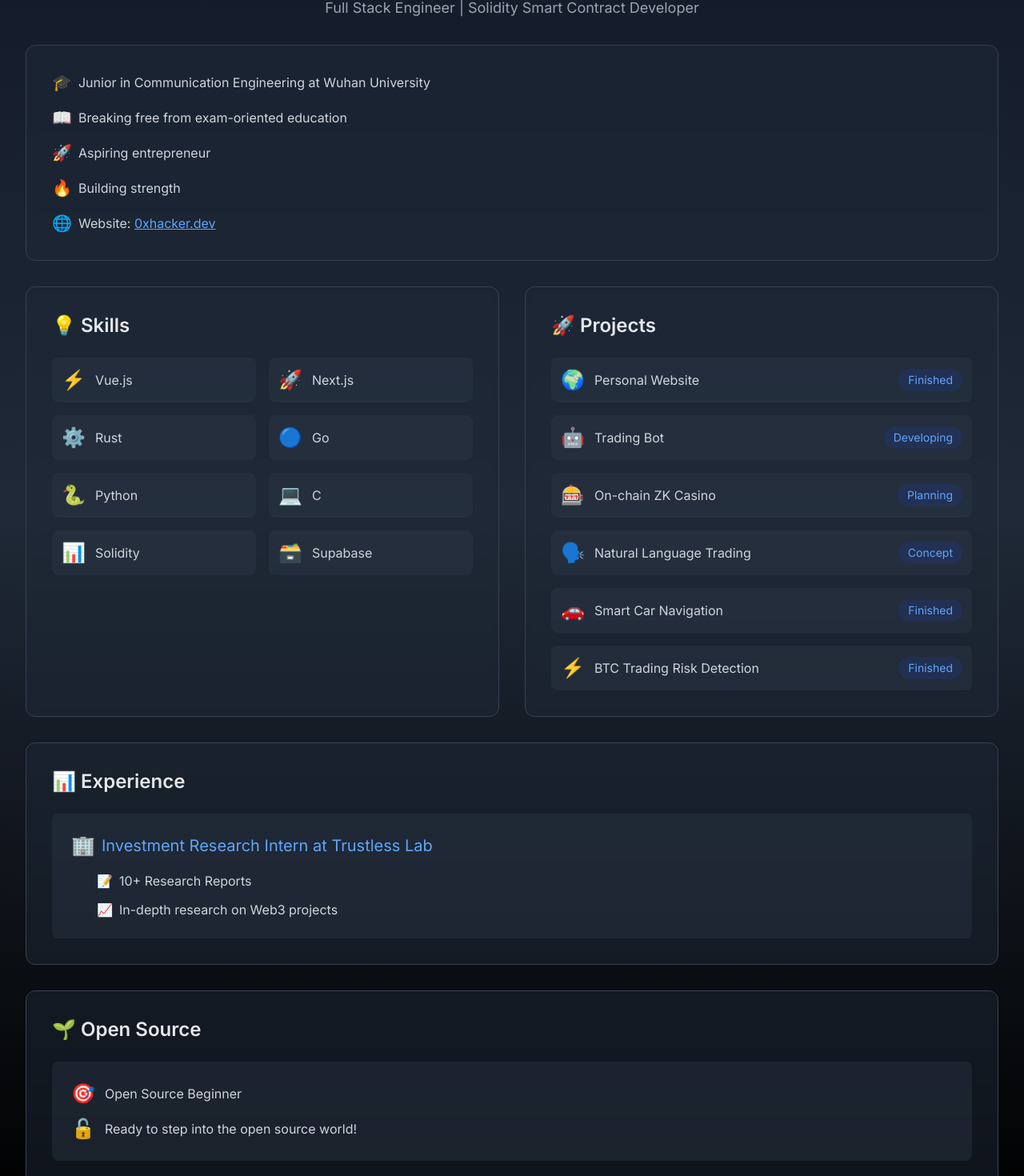
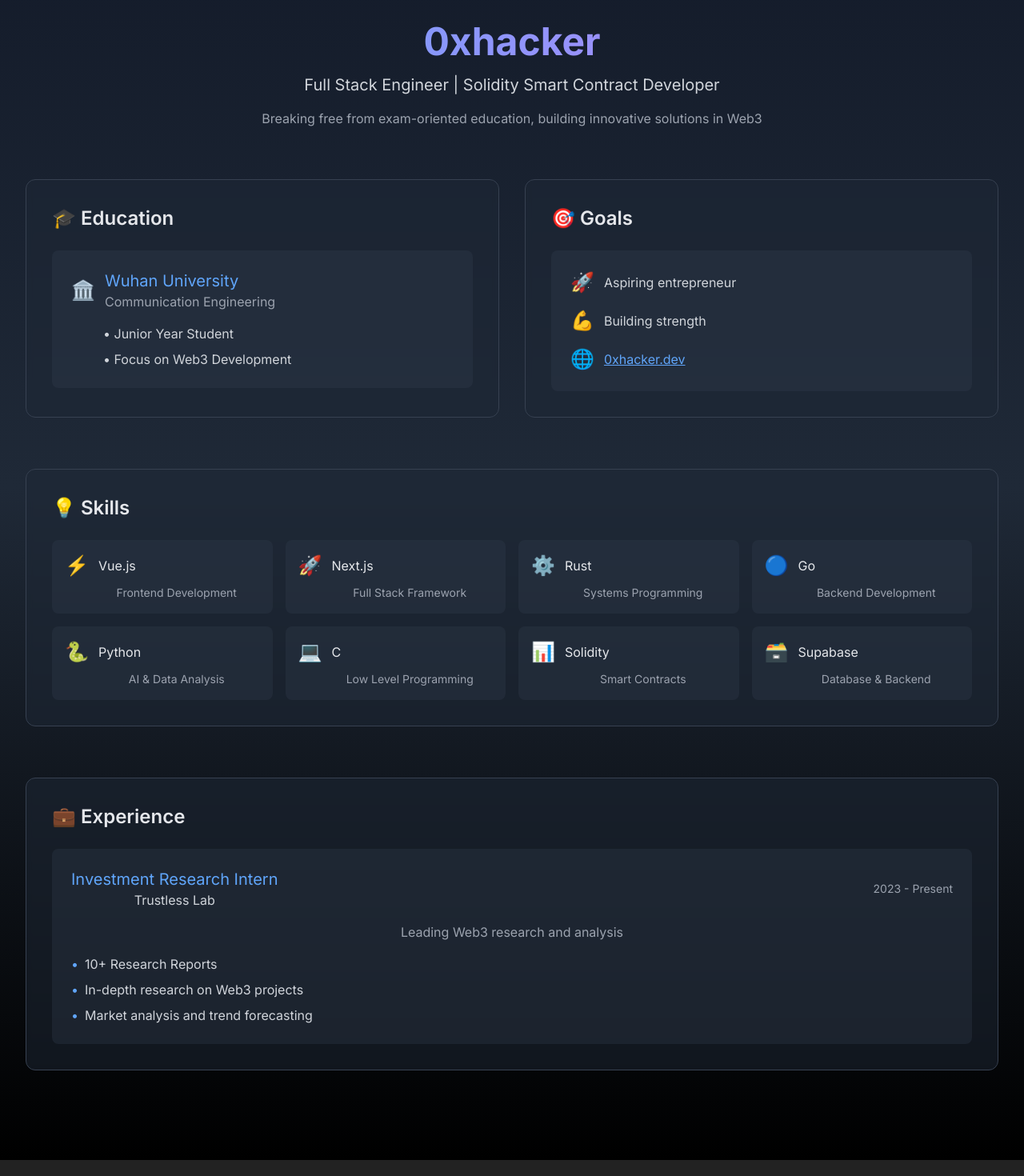
Before and after one commit to HappyFox001/Nice-Home, a Next.js app: page /succinct in a window 1280 px wide. Shown: the part 230-1700 px from the top of the page at 80% size. Built offline with nearby package versions, Linux system fonts and the light colour scheme.

Commit message:
feat:update succinct and blog

```diff
--- a/app/blog/page.tsx
+++ b/app/blog/page.tsx
@@ -3,10 +3,10 @@
 import { motion } from 'framer-motion'
 
 const stats = [
-  { label: 'Read', value: '3000k+' },
-  { label: 'Articles', value: '10+' },
-  { label: 'Industry', value: '5+' },
-  { label: 'Research', value: '10+' }
+  { label: 'Total Reads', value: '3000k+', icon: '👀' },
+  { label: 'Articles', value: '10+', icon: '📝' },
+  { label: 'Industries', value: '5+', icon: '🏢' },
+  { label: 'Research', value: '10+', icon: '🔍' }
 ]
 
 const reports = [
@@ -15,70 +15,126 @@
     description: '入选金色财经晚间推荐和金色精选',
     url: 'https://jinse.cn/blockchain/3692298.html',
     views: '1000k+',
-    date: '2024.07.22'
+    date: '2024.07.22',
+    tags: ['GameFi', '区块链游戏', '投资研究']
   },
   {
     title: '房间里的大象，探究 TON 生态的发展脉络与未来潜力',
     description: '第一篇投研，入选深潮精选',
     url: 'https://www.techflowpost.com/article/detail_18816.html',
     views: '100k+',
-    date: '2024.06.22'
+    date: '2024.06.22',
+    tags: ['TON', '生态研究', '深度分析']
   },
 ]
+
+const fadeInUp = {
+  hidden: { opacity: 0, y: 20 },
+  visible: {
+    opacity: 1,
+    y: 0,
+    transition: { duration: 0.6, ease: "easeOut" }
+  }
+}
 
 export default function BlogPage() {
   return (
     <div className="min-h-screen bg-gradient-to-b from-gray-900 via-gray-800 to-black p-8">
-      {/* 头部区域 */}
       <div className="max-w-7xl mx-auto pt-4">
-        <h1 className="text-4xl font-bold mb-4 bg-clip-text text-transparent bg-gradient-to-r from-blue-400 to-purple-400">
+        <motion.div
+          initial="hidden"
+          animate="visible"
+          variants={fadeInUp}
+          className="text-center py-20"
+        >
+          <h1 className="text-5xl font-bold mb-4 bg-clip-text text-transparent bg-gradient-to-r from-blue-400 to-purple-400">
             Web3 Research Insights
           </h1>
-        <p className="text-gray-300 text-lg mb-12">
-          Deep analysis of blockchain and Web3 ecosystems, providing industry insights and investment research
+
+          <div className="relative w-24 h-24 mx-auto mb-8">
+            <motion.div
+              animate={{
+                rotate: 360,
+              }}
+              transition={{
+                duration: 2,
+                repeat: Infinity,
+                ease: "linear"
+              }}
+              className="w-full h-full"
+            >
+              <div className="absolute inset-0 border-t-4 border-blue-400 rounded-full"></div>
+            </motion.div>
+          </div>
+
+          <p className="text-gray-300 text-xl mb-4">
+            深度解析区块链与Web3生态
+          </p>
+          <p className="text-gray-400 mb-16 max-w-2xl mx-auto">
+            为您提供前沿的行业洞察与投资研究
           </p>
 
           {/* 统计数据 */}
           <div className="grid grid-cols-2 md:grid-cols-4 gap-6 mb-16">
             {stats.map((stat) => (
-            <div
+              <motion.div
                 key={stat.label}
                 className="bg-gray-800/50 backdrop-blur-sm rounded-xl p-6 border border-gray-700 hover:border-gray-600 transition-all"
+                whileHover={{ scale: 1.02 }}
               >
+                <span className="text-3xl mb-2 block">{stat.icon}</span>
                 <div className="text-2xl font-bold text-blue-400">{stat.value}</div>
                 <div className="text-gray-400">{stat.label}</div>
-            </div>
+              </motion.div>
             ))}
           </div>
 
           {/* 研究报告列表 */}
-        <h2 className="text-2xl font-semibold mb-8 text-gray-200">Selected Research Reports</h2>
+          <div className="text-left">
+            <h2 className="text-2xl font-semibold mb-8 text-gray-200">精选研究报告</h2>
             <div className="grid gap-8">
               {reports.map((report) => (
                 <motion.div
                   key={report.title}
-              className="bg-gray-800/50 backdrop-blur-sm rounded-xl p-6 border border-gray-700 hover:border-gray-600 transition-all cursor-pointer"
+                  className="bg-gray-800/50 backdrop-blur-sm rounded-xl p-8 border border-gray-700 hover:border-blue-500/50 transition-all"
                   whileHover={{ scale: 1.02 }}
                 >
-              <div className="flex justify-between items-start">
-                <div>
-                  <h3 className="text-xl font-semibold mb-2 text-gray-200">{report.title}</h3>
+                  <div className="flex flex-col">
+                    <h3 className="text-xl font-semibold mb-3 text-gray-200">{report.title}</h3>
                     <p className="text-gray-400 mb-4">{report.description}</p>
-                  <div className="flex items-center gap-4 text-sm text-gray-500">
-                    <span className="text-gray-400">📅 {report.date}</span>
-                    <span className="text-gray-400">👀 {report.views} Reads</span>
+                    <div className="flex flex-wrap gap-2 mb-4">
+                      {report.tags.map((tag) => (
+                        <span
+                          key={tag}
+                          className="px-3 py-1 bg-gray-700/30 rounded-full text-xs text-gray-300"
+                        >
+                          {tag}
+                        </span>
+                      ))}
                     </div>
+                    <div className="flex items-center justify-between mt-4">
+                      <div className="flex items-center gap-4 text-sm text-gray-400">
+                        <span>📅 {report.date}</span>
+                        <span>👀 {report.views} Reads</span>
                       </div>
-                <div className="bg-blue-900/30 text-blue-400 px-4 py-2 rounded-full text-sm border border-blue-800/50">
-                  <a href={report.url} target="_blank" rel="noopener noreferrer">
-                    <span className="text-gray-400">🔗 View Details</span>
-                  </a>
+                      <motion.a
+                        href={report.url}
+                        target="_blank"
+                        rel="noopener noreferrer"
+                        className="px-4 py-2 bg-blue-900/30 text-blue-400 rounded-full text-sm border border-blue-800/50 inline-flex items-center gap-2 hover:bg-blue-900/50 transition-colors"
+                        whileHover={{ scale: 1.05 }}
+                      >
+                        阅读全文
+                        <span>→</span>
+                      </motion.a>
                     </div>
                   </div>
                 </motion.div>
               ))}
             </div>
           </div>
+        </motion.div>
+      </div>
     </div>
   )
 }
--- a/app/succinct/page.tsx
+++ b/app/succinct/page.tsx
@@ -4,14 +4,14 @@
 import Image from 'next/image'
 
 const skills = [
-  { name: "Vue.js", icon: "⚡" },
-  { name: "Next.js", icon: "🚀" },
-  { name: "Rust", icon: "⚙️" },
-  { name: "Go", icon: "🔵" },
-  { name: "Python", icon: "🐍" },
-  { name: "C", icon: "💻" },
-  { name: "Solidity", icon: "📊" },
-  { name: "Supabase", icon: "🗃️" }
+  { name: "Vue.js", icon: "⚡", description: "Frontend Development" },
+  { name: "Next.js", icon: "🚀", description: "Full Stack Framework" },
+  { name: "Rust", icon: "⚙️", description: "Systems Programming" },
+  { name: "Go", icon: "🔵", description: "Backend Development" },
+  { name: "Python", icon: "🐍", description: "AI & Data Analysis" },
+  { name: "C", icon: "💻", description: "Low Level Programming" },
+  { name: "Solidity", icon: "📊", description: "Smart Contracts" },
+  { name: "Supabase", icon: "🗃️", description: "Database & Backend" }
 ]
 
 const projects = [
@@ -21,6 +21,20 @@
   { name: "Natural Language Trading", icon: "🗣️", status: "Concept" },
   { name: "Smart Car Navigation", icon: "🚗", status: "Finished" },
   { name: "BTC Trading Risk Detection", icon: "⚡", status: "Finished" }
+]
+
+const experiences = [
+  {
+    title: "Investment Research Intern",
+    company: "Trustless Lab",
+    period: "2023 - Present",
+    description: "Leading Web3 research and analysis",
+    achievements: [
+      "10+ Research Reports",
+      "In-depth research on Web3 projects",
+      "Market analysis and trend forecasting"
+    ]
+  }
 ]
 
 const fadeInUp = {
@@ -35,15 +49,14 @@
 export default function SuccinctPage() {
   return (
     <div className="min-h-screen bg-gradient-to-b from-gray-900 via-gray-800 to-black p-8">
-      <div className="max-w-7xl mx-auto">
+      <div className="max-w-7xl mx-auto pt-4">
         <motion.div
           initial="hidden"
           animate="visible"
           variants={fadeInUp}
-          className="space-y-8"
+          className="text-center py-20"
         >
           {/* Hero Section */}
-          <div className="text-center">
           <motion.div
             initial={{ scale: 0.5, opacity: 0 }}
             animate={{ scale: 1, opacity: 1 }}
@@ -55,55 +68,32 @@
           <h1 className="text-5xl font-bold mb-4 bg-clip-text text-transparent bg-gradient-to-r from-blue-400 to-purple-400">
             0xhacker
           </h1>
-            <p className="text-gray-400 text-lg">Full Stack Engineer | Solidity Smart Contract Developer</p>
-          </div>
+          <p className="text-gray-300 text-xl mb-4">
+            Full Stack Engineer | Solidity Smart Contract Developer
+          </p>
+          <p className="text-gray-400 mb-16 max-w-2xl mx-auto">
+            Breaking free from exam-oriented education, building innovative solutions in Web3
+          </p>
 
           {/* About Section */}
+          <div className="grid grid-cols-1 md:grid-cols-2 gap-8 mb-16">
             <motion.div
               className="bg-gray-800/50 backdrop-blur-sm rounded-xl p-8 border border-gray-700"
               variants={fadeInUp}
             >
-            <div className="text-gray-300 space-y-4">
-              <div className="flex items-center space-x-2">
-                <span className="text-blue-400 text-xl">🎓</span>
-                <p>Junior in Communication Engineering at Wuhan University</p>
-              </div>
-              <div className="flex items-center space-x-2">
-                <span className="text-blue-400 text-xl">📖</span>
-                <p>Breaking free from exam-oriented education</p>
-              </div>
-              <div className="flex items-center space-x-2">
-                <span className="text-blue-400 text-xl">🚀</span>
-                <p>Aspiring entrepreneur</p>
-              </div>
-              <div className="flex items-center space-x-2">
-                <span className="text-blue-400 text-xl">🔥</span>
-                <p>Building strength</p>
-              </div>
-              <div className="flex items-center space-x-2">
-                <span className="text-blue-400 text-xl">🌐</span>
-                <p>Website: <a href="https://0xhacker.dev/" className="text-blue-400 hover:text-blue-300 underline">0xhacker.dev</a></p>
+              <h2 className="text-2xl font-semibold text-gray-200 mb-6 text-left">🎓 Education</h2>
+              <div className="text-left bg-gray-700/30 rounded-lg p-6">
+                <div className="flex items-center space-x-3 mb-4">
+                  <span className="text-2xl">🏛️</span>
+                  <div>
+                    <h3 className="text-xl text-blue-400">Wuhan University</h3>
+                    <p className="text-gray-400">Communication Engineering</p>
                   </div>
                 </div>
-          </motion.div>
-
-          {/* Skills & Projects */}
-          <div className="grid grid-cols-1 md:grid-cols-2 gap-8">
-            <motion.div
-              className="bg-gray-800/50 backdrop-blur-sm rounded-xl p-8 border border-gray-700"
-              variants={fadeInUp}
-            >
-              <h2 className="text-2xl font-semibold text-gray-200 mb-6">💡 Skills</h2>
-              <div className="grid grid-cols-2 gap-4">
-                {skills.map((skill) => (
-                  <div
-                    key={skill.name}
-                    className="flex items-center space-x-3 p-3 bg-gray-700/30 rounded-lg hover:bg-gray-700/50 transition-colors"
-                  >
-                    <span className="text-2xl">{skill.icon}</span>
-                    <span className="text-gray-300">{skill.name}</span>
+                <div className="text-gray-300 space-y-2 ml-10">
+                  <p>• Junior Year Student</p>
+                  <p>• Focus on Web3 Development</p>
                 </div>
-                ))}
               </div>
             </motion.div>
 
@@ -111,66 +101,78 @@
               className="bg-gray-800/50 backdrop-blur-sm rounded-xl p-8 border border-gray-700"
               variants={fadeInUp}
             >
-              <h2 className="text-2xl font-semibold text-gray-200 mb-6">🚀 Projects</h2>
+              <h2 className="text-2xl font-semibold text-gray-200 mb-6 text-left">🎯 Goals</h2>
+              <div className="text-left bg-gray-700/30 rounded-lg p-6">
                 <div className="space-y-4">
-                {projects.map((project) => (
+                  <div className="flex items-center space-x-3">
+                    <span className="text-2xl">🚀</span>
+                    <p className="text-gray-300">Aspiring entrepreneur</p>
+                  </div>
+                  <div className="flex items-center space-x-3">
+                    <span className="text-2xl">💪</span>
+                    <p className="text-gray-300">Building strength</p>
+                  </div>
+                  <div className="flex items-center space-x-3">
+                    <span className="text-2xl">🌐</span>
+                    <p className="text-gray-300">
+                      <a href="https://0xhacker.dev/" className="text-blue-400 hover:text-blue-300 underline">
+                        0xhacker.dev
+                      </a>
+                    </p>
+                  </div>
+                </div>
+              </div>
+            </motion.div>
+          </div>
+
+          {/* Skills Section */}
+          <motion.div
+            className="bg-gray-800/50 backdrop-blur-sm rounded-xl p-8 border border-gray-700 mb-16"
+            variants={fadeInUp}
+          >
+            <h2 className="text-2xl font-semibold text-gray-200 mb-6 text-left">💡 Skills</h2>
+            <div className="grid grid-cols-1 md:grid-cols-4 gap-4">
+              {skills.map((skill) => (
                 <div
-                    key={project.name}
-                    className="flex items-center justify-between p-3 bg-gray-700/30 rounded-lg hover:bg-gray-700/50 transition-colors"
+                  key={skill.name}
+                  className="bg-gray-700/30 rounded-lg p-4 hover:bg-gray-700/50 transition-colors"
                 >
-                    <div className="flex items-center space-x-3">
-                      <span className="text-2xl">{project.icon}</span>
-                      <span className="text-gray-300">{project.name}</span>
+                  <div className="flex items-center space-x-3 mb-2">
+                    <span className="text-2xl">{skill.icon}</span>
+                    <span className="text-gray-200">{skill.name}</span>
                   </div>
-                    <span className="text-sm text-blue-400 px-3 py-1 bg-blue-900/30 rounded-full">
-                      {project.status}
-                    </span>
+                  <p className="text-gray-400 text-sm ml-9">{skill.description}</p>
                 </div>
               ))}
             </div>
           </motion.div>
-          </div>
 
-          {/* Experience */}
+          {/* Experience Section */}
           <motion.div
             className="bg-gray-800/50 backdrop-blur-sm rounded-xl p-8 border border-gray-700"
             variants={fadeInUp}
           >
-            <h2 className="text-2xl font-semibold text-gray-200 mb-6">📊 Experience</h2>
-            <div className="bg-gray-700/30 rounded-lg p-6">
-              <h3 className="text-xl text-blue-400 mb-4 flex items-center">
-                <span className="text-2xl mr-2">🏢</span>
-                Investment Research Intern at Trustless Lab
-              </h3>
-              <div className="space-y-3 text-gray-300 ml-8">
-                <div className="flex items-center space-x-2">
-                  <span className="text-blue-400">📝</span>
-                  <p>10+ Research Reports</p>
+            <h2 className="text-2xl font-semibold text-gray-200 mb-6 text-left">💼 Experience</h2>
+            {experiences.map((exp) => (
+              <div key={exp.title} className="bg-gray-700/30 rounded-lg p-6">
+                <div className="flex items-center justify-between mb-4">
+                  <div>
+                    <h3 className="text-xl text-blue-400">{exp.title}</h3>
+                    <p className="text-gray-300">{exp.company}</p>
                   </div>
-                <div className="flex items-center space-x-2">
-                  <span className="text-blue-400">📈</span>
-                  <p>In-depth research on Web3 projects</p>
+                  <span className="text-gray-400 text-sm">{exp.period}</span>
+                </div>
+                <p className="text-gray-400 mb-4">{exp.description}</p>
+                <div className="space-y-2">
+                  {exp.achievements.map((achievement, index) => (
+                    <div key={index} className="flex items-center space-x-2">
+                      <span className="text-blue-400">•</span>
+                      <p className="text-gray-300">{achievement}</p>
+                    </div>
+                  ))}
                 </div>
               </div>
-            </div>
-          </motion.div>
-
-          {/* Open Source */}
-          <motion.div
-            className="bg-gray-800/50 backdrop-blur-sm rounded-xl p-8 border border-gray-700"
-            variants={fadeInUp}
-          >
-            <h2 className="text-2xl font-semibold text-gray-200 mb-6">🌱 Open Source</h2>
-            <div className="bg-gray-700/30 rounded-lg p-6 text-gray-300">
-              <div className="flex items-center space-x-3 mb-3">
-                <span className="text-2xl">🎯</span>
-                <p>Open Source Beginner</p>
-              </div>
-              <div className="flex items-center space-x-3">
-                <span className="text-2xl">🔓</span>
-                <p>Ready to step into the open source world!</p>
-              </div>
-            </div>
+            ))}
           </motion.div>
         </motion.div>
       </div>
```
Also changed, not shown: 1 other file (tests, documents, lock files or other folders). Lines whose indentation alone changed are shown as unchanged.
